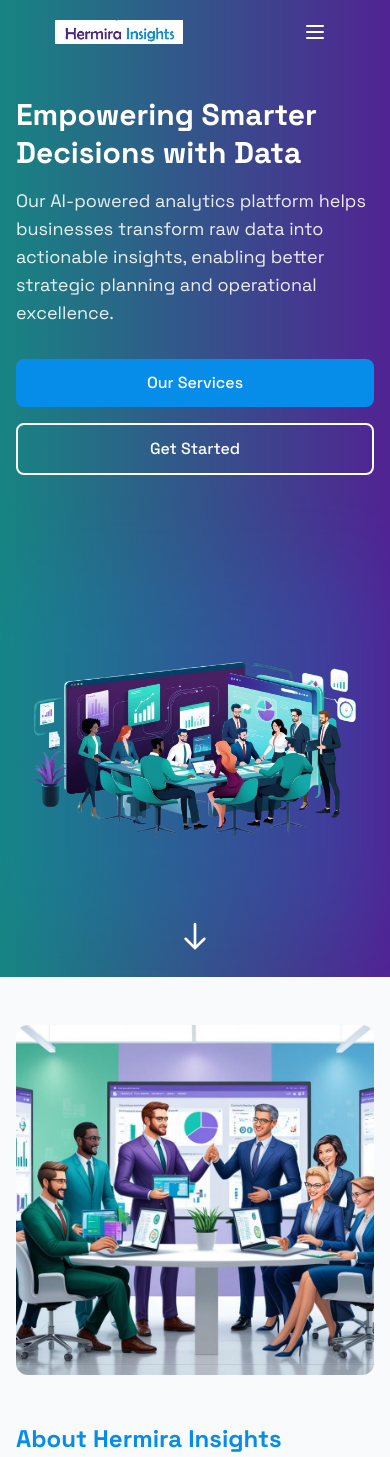
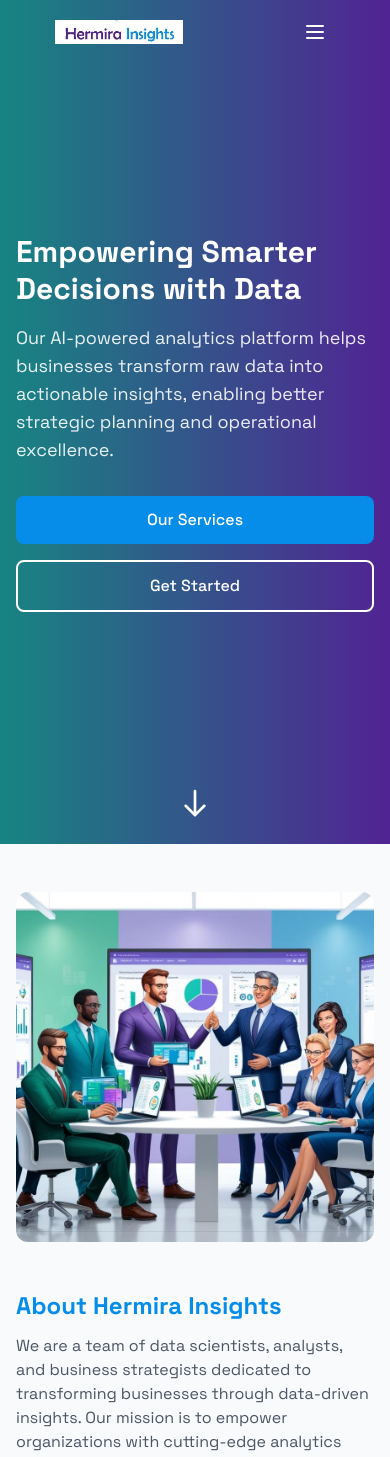
Before and after one commit to samuel-mati/sam_analyst, a Next.js app: page / in a window 390 px wide. Shown: the top 1457 px of the page. Built offline with nearby package versions, Linux system fonts and the light colour scheme.

Commit message:
Updated the hero page responsiveness

```diff
--- a/src/components/Hero.tsx
+++ b/src/components/Hero.tsx
@@ -27,8 +27,7 @@ const Hero = () => {
   };
 
   return (
-    <section className="relative min-h-screen flex items-center pt-24 sm:pt-32 pb-12 overflow-hidden">
-      {/* Gradient Background */}
+    <section className="relative min-h-screen flex items-center pt-12 sm:pt-20 pb-12 overflow-hidden">
       <motion.div
         className="absolute inset-0 bg-gradient-to-r from-teal-green to-deep-purple"
         animate={{
@@ -117,7 +116,7 @@ const Hero = () => {
 
           {/* Right Image */}
           <motion.div
-            className="w-full md:w-1/2 mt-12 md:mt-0 z-10"
+            className="hidden md:block w-full md:w-1/2 mt-12 md:mt-0 z-10"
             initial={{ opacity: 0, x: 30 }}
             animate={{ opacity: 1, x: 0 }}
             transition={{ duration: 0.8, ease: 'easeOut', delay: 0.3 }}
--- a/src/components/Navigation.tsx
+++ b/src/components/Navigation.tsx
@@ -60,8 +60,8 @@ const Navigation = () => {
             </div>
           </Link>
 
-          {/* Center Nav */}
-          <div className="hidden md:flex gap-6 items-center">
+          {/* Center Nav (Desktop) */}
+          <div className="hidden lg:flex gap-6 items-center">
             {navLinks.map((link) => (
               <Link
                 key={link.href}
@@ -78,7 +78,7 @@ const Navigation = () => {
               </Link>
             ))}
 
-            {/* Dropdown with animation and working hover */}
+            {/* Dropdown */}
             <div
               className="relative"
               onMouseEnter={() => setIsDropdownOpen(true)}
@@ -124,18 +124,18 @@ const Navigation = () => {
           </div>
 
           {/* CTA Button */}
-          <div className="hidden md:block">
+          <div className="hidden lg:block">
             <button className="px-4 py-1.5 text-sm font-medium rounded-full bg-[#068DEA] text-white hover:bg-[#056fc2] transition-colors">
               Get Started
             </button>
           </div>
 
           {/* Mobile Hamburger */}
-          <div className="md:hidden flex items-center">
+          <div className="lg:hidden flex items-center">
             <button
               onClick={() => setIsMobileMenuOpen(!isMobileMenuOpen)}
               className={`p-2 transition-colors duration-200 ${
-              isScrolled ? 'text-cool-blue' : 'text-white'
+                isScrolled ? 'text-cool-blue' : 'text-white'
               } hover:text-accent focus:outline-none`}
             >
               {!isMobileMenuOpen ? (
@@ -153,7 +153,7 @@ const Navigation = () => {
       </div>
 
       {/* Mobile Menu */}
-      <div className={`md:hidden transition-all duration-300 ${isMobileMenuOpen ? 'block' : 'hidden'}`}>
+      <div className={`lg:hidden transition-all duration-300 ${isMobileMenuOpen ? 'block' : 'hidden'}`}>
         <div className="px-2 pt-2 pb-3 space-y-1 sm:px-3 bg-white dark:bg-black">
           {navLinks.map((link) => (
             <Link
```
